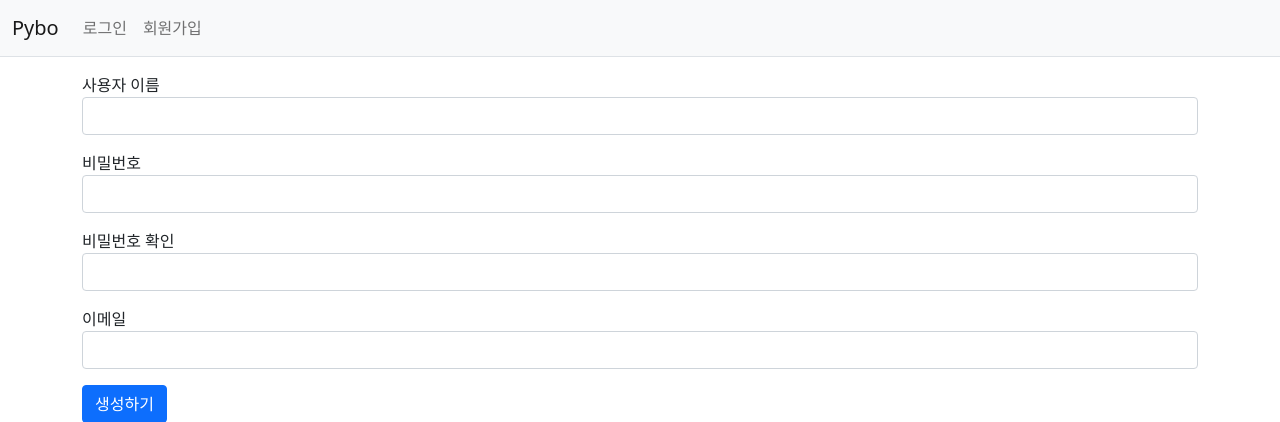
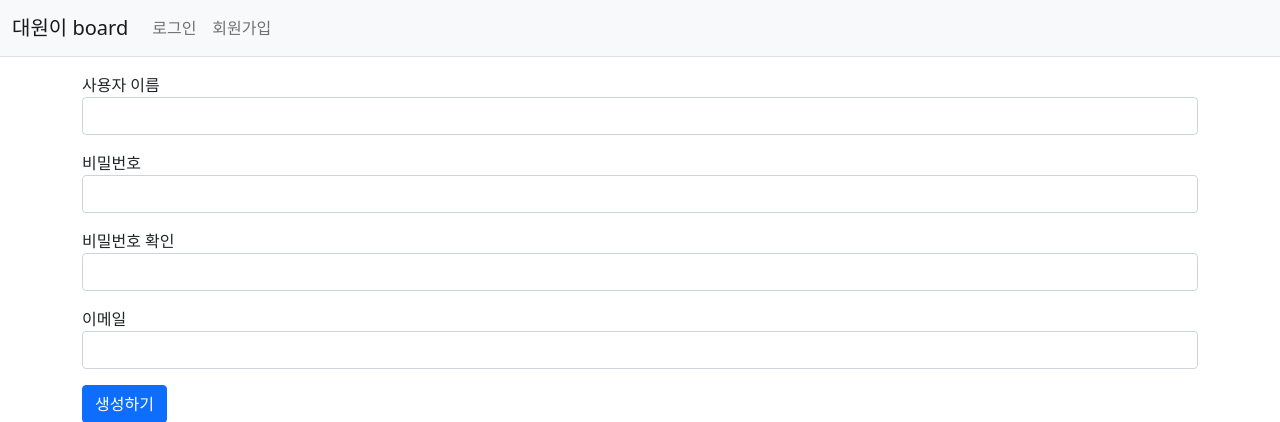
Before and after one commit to kdw4831/schooler, a Django app: page /common/signup/ in a window 1280 px wide. Shown: the top 422 px of the page. Run offline with Django 4.2, Linux system fonts and the light colour scheme; some libraries are stand-ins or nearby versions.

Commit message:
revise-name

```diff
--- a/templates/navbar.html
+++ b/templates/navbar.html
@@ -1,7 +1,7 @@
 <!-- 네비게이션바 -->
 <nav class="navbar navbar-expand-lg navbar-light bg-light border-bottom">
     <div class="container-fluid">
-        <a class="navbar-brand" href="{% url 'pybo:index' %}">Pybo</a>
+        <a class="navbar-brand" href="{% url 'pybo:index' %}">대원이 board</a>
         <button class="navbar-toggler" type="button"
                 data-bs-toggle="collapse"
                 data-bs-target="#navbarSupportedContent"
```
